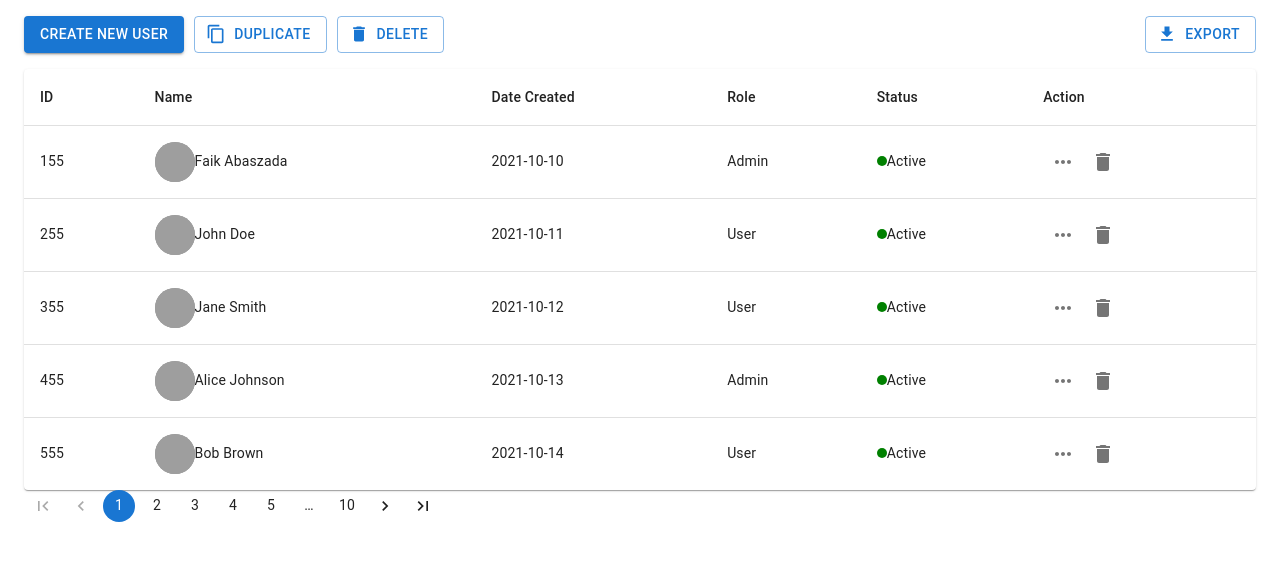
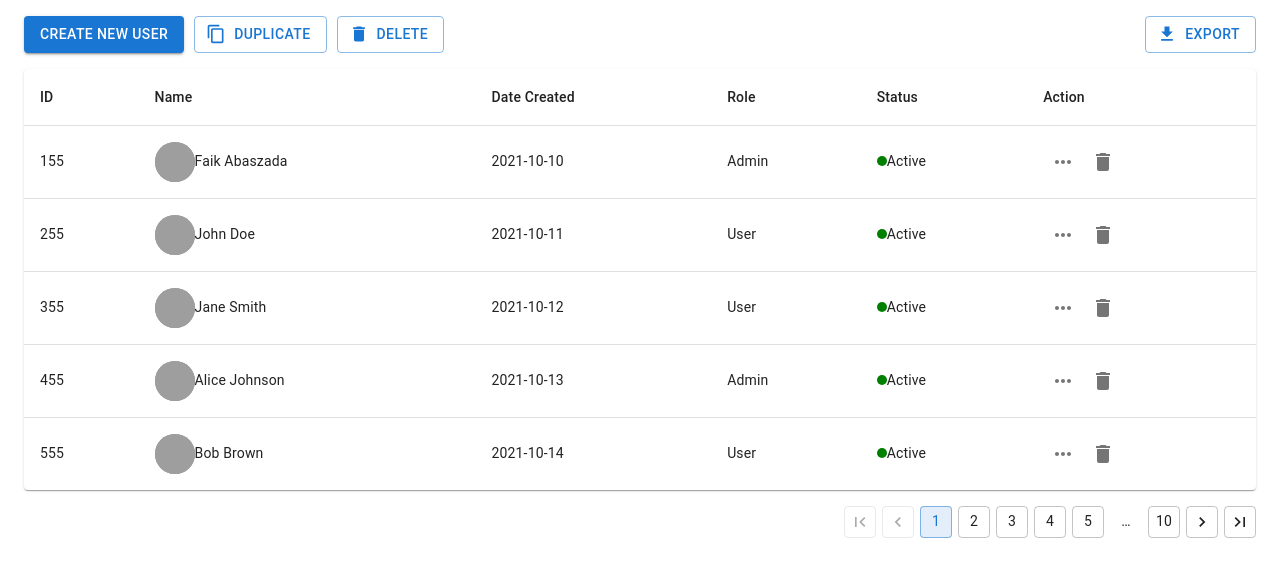
Before and after one commit to Faig-Abaszada/project_essay, a React (Vite) app: page / in a window 1280 px wide. Shown: the top 576 px of the page. Built offline with nearby package versions, Linux system fonts and the light colour scheme; grey boxes are pictures that could not be loaded.

Commit message:
PROJECT_ESSAY: style changes

```diff
--- a/src/DemoSimple.jsx
+++ b/src/DemoSimple.jsx
@@ -188,7 +188,7 @@ export default function BasicTable() {
                         Export
                     </Button>
                 </div>
-                <TableContainer component={Paper}>
+                <TableContainer component={Paper} className="table-container">
                     <Table sx={{minWidth: 650}} aria-label="simple table">
                         <TableHead>
                             <TableRow>
@@ -240,13 +240,17 @@ export default function BasicTable() {
                         </TableBody>
                     </Table>
                 </TableContainer>
+                <div className="pagination">
                     <Pagination
                         count={Math.ceil(rows.length / rowsPerPage)}
                         page={page}
                         onChange={handleChangePage}
                         color="primary"
                         showFirstButton showLastButton
+                        variant="outlined"
+                        shape="rounded"
                     />
+                </div>
             </div>
         </>
     );
--- a/src/assets/styles/components/tableToolbar.scss
+++ b/src/assets/styles/components/tableToolbar.scss
@@ -2,7 +2,6 @@
   display: flex;
   align-items: center;
   gap: 10px;
-  margin-bottom: 1rem;
 
   .btn {
     &.btn-contained {
--- a/src/index.css
+++ b/src/index.css
@@ -15,6 +15,28 @@
     background-image: url('https://robohash.org/RandomUser.png');
     background-size: cover;
     background-position: center;
+}
+
+.report-page {
+    margin: 1rem;
+
+    > div {
+        margin-bottom: 1rem;
+
+        &:last-child {
+            margin-top: 1rem;
+            margin-bottom: 0;
+        }
+    }
+
+    .pagination {
+        display: flex;
+        justify-content: flex-end;
+
+        & nav ul li:last-child button{
+            margin-right: 0;
+        }
+    }
 }
 
 
```
Lines whose indentation alone changed are shown as unchanged.
